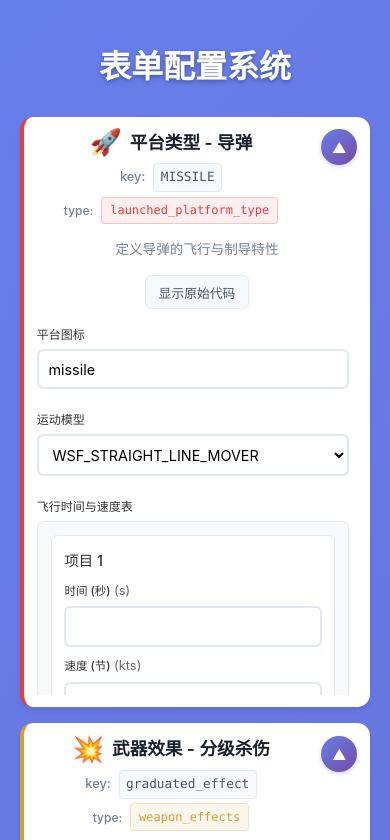
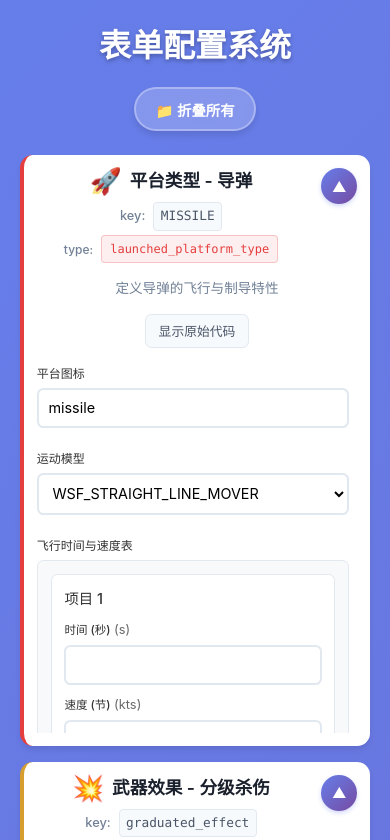
Before and after one commit to wllzhang/AFYamlFrom, a React (Create React App) app: page / in a window 390 px wide. Shown: the top 840 px of the page. Built offline with nearby package versions, Linux system fonts and the light colour scheme.

Commit message:
增加一键折叠

```diff
--- a/src/App.css
+++ b/src/App.css
@@ -16,13 +16,54 @@
   margin: 0 auto;
 }
 
+/* 头部区域 */
+.header-section {
+  display: flex;
+  justify-content: center;
+  align-items: center;
+  gap: 2rem;
+  margin-bottom: 2rem;
+  position: relative;
+}
+
 .main-title {
   text-align: center;
   color: white;
-  margin-bottom: 2rem;
+  margin: 0;
   font-size: 2.5rem;
   font-weight: 600;
   text-shadow: 0 2px 4px rgba(0, 0, 0, 0.3);
+}
+
+/* 一键折叠/展开按钮 */
+.toggle-all-button {
+  background: rgba(255, 255, 255, 0.2);
+  backdrop-filter: blur(10px);
+  color: white;
+  border: 2px solid rgba(255, 255, 255, 0.3);
+  padding: 0.7rem 1.5rem;
+  font-size: 1rem;
+  font-weight: 600;
+  border-radius: 2rem;
+  cursor: pointer;
+  transition: all 0.3s ease;
+  display: flex;
+  align-items: center;
+  gap: 0.5rem;
+  white-space: nowrap;
+  box-shadow: 0 4px 6px rgba(0, 0, 0, 0.1);
+}
+
+.toggle-all-button:hover {
+  background: rgba(255, 255, 255, 0.3);
+  border-color: rgba(255, 255, 255, 0.5);
+  transform: translateY(-2px);
+  box-shadow: 0 6px 12px rgba(0, 0, 0, 0.15);
+}
+
+.toggle-all-button:active {
+  transform: translateY(0);
+  box-shadow: 0 2px 4px rgba(0, 0, 0, 0.1);
 }
 
 .forms-grid {
@@ -46,9 +87,19 @@
     gap: 1rem;
   }
 
+  .header-section {
+    flex-direction: column;
+    gap: 1rem;
+    margin-bottom: 1.5rem;
+  }
+
   .main-title {
     font-size: 2rem;
-    margin-bottom: 1.5rem;
+  }
+
+  .toggle-all-button {
+    font-size: 0.9rem;
+    padding: 0.6rem 1.2rem;
   }
 }
 
--- a/src/App.js
+++ b/src/App.js
@@ -9,6 +9,7 @@ function App() {
   const [rawYamlText, setRawYamlText] = useState('');
   const [loadingError, setLoadingError] = useState(null);
   const [draggedIndex, setDraggedIndex] = useState(null);
+  const [allCollapsed, setAllCollapsed] = useState(false);
 
   // 加载表单配置
   useEffect(() => {
@@ -102,7 +103,16 @@ function App() {
   return (
     <div className="App">
       <div className="forms-container">
-        <h1 className="main-title">表单配置系统</h1>
+        <div className="header-section">
+          <h1 className="main-title">表单配置系统</h1>
+          <button
+            className="toggle-all-button"
+            onClick={() => setAllCollapsed(!allCollapsed)}
+            title={allCollapsed ? '展开所有表单' : '折叠所有表单'}
+          >
+            {allCollapsed ? '📂 展开所有' : '📁 折叠所有'}
+          </button>
+        </div>
         <div className="forms-grid">
           {formsConfig.map((formItem, index) => (
             <DynamicForm
@@ -116,6 +126,7 @@ function App() {
               onFormDragStart={() => handleFormDragStart(index)}
               onFormDragEnd={handleFormDragEnd}
               onFormDrop={() => handleFormDrop(index)}
+              globalCollapsed={allCollapsed}
             />
           ))}
         </div>
--- a/src/components/DynamicForm.js
+++ b/src/components/DynamicForm.js
@@ -25,7 +25,8 @@ const DynamicForm = ({
   isBeingDragged = false,
   onFormDragStart,
   onFormDragEnd,
-  onFormDrop
+  onFormDrop,
+  globalCollapsed = false
 }) => {
   const [formData, setFormData] = useState({});
   const [errors, setErrors] = useState({});
@@ -33,6 +34,11 @@ const DynamicForm = ({
   const [submitMessage, setSubmitMessage] = useState('');
   const [showRawCode, setShowRawCode] = useState(false);
   const [isCollapsed, setIsCollapsed] = useState(false);
+
+  // 响应全局折叠状态变化
+  useEffect(() => {
+    setIsCollapsed(globalCollapsed);
+  }, [globalCollapsed]);
 
   // 初始化表单数据
   const initializeFormData = useCallback((form) => {
@@ -412,7 +418,8 @@ DynamicForm.propTypes = {
   isBeingDragged: PropTypes.bool,
   onFormDragStart: PropTypes.func,
   onFormDragEnd: PropTypes.func,
-  onFormDrop: PropTypes.func
+  onFormDrop: PropTypes.func,
+  globalCollapsed: PropTypes.bool
 };
 
 DynamicForm.defaultProps = {
@@ -423,7 +430,8 @@ DynamicForm.defaultProps = {
   isBeingDragged: false,
   onFormDragStart: null,
   onFormDragEnd: null,
-  onFormDrop: null
+  onFormDrop: null,
+  globalCollapsed: false
 };
 
 export default DynamicForm;
```
